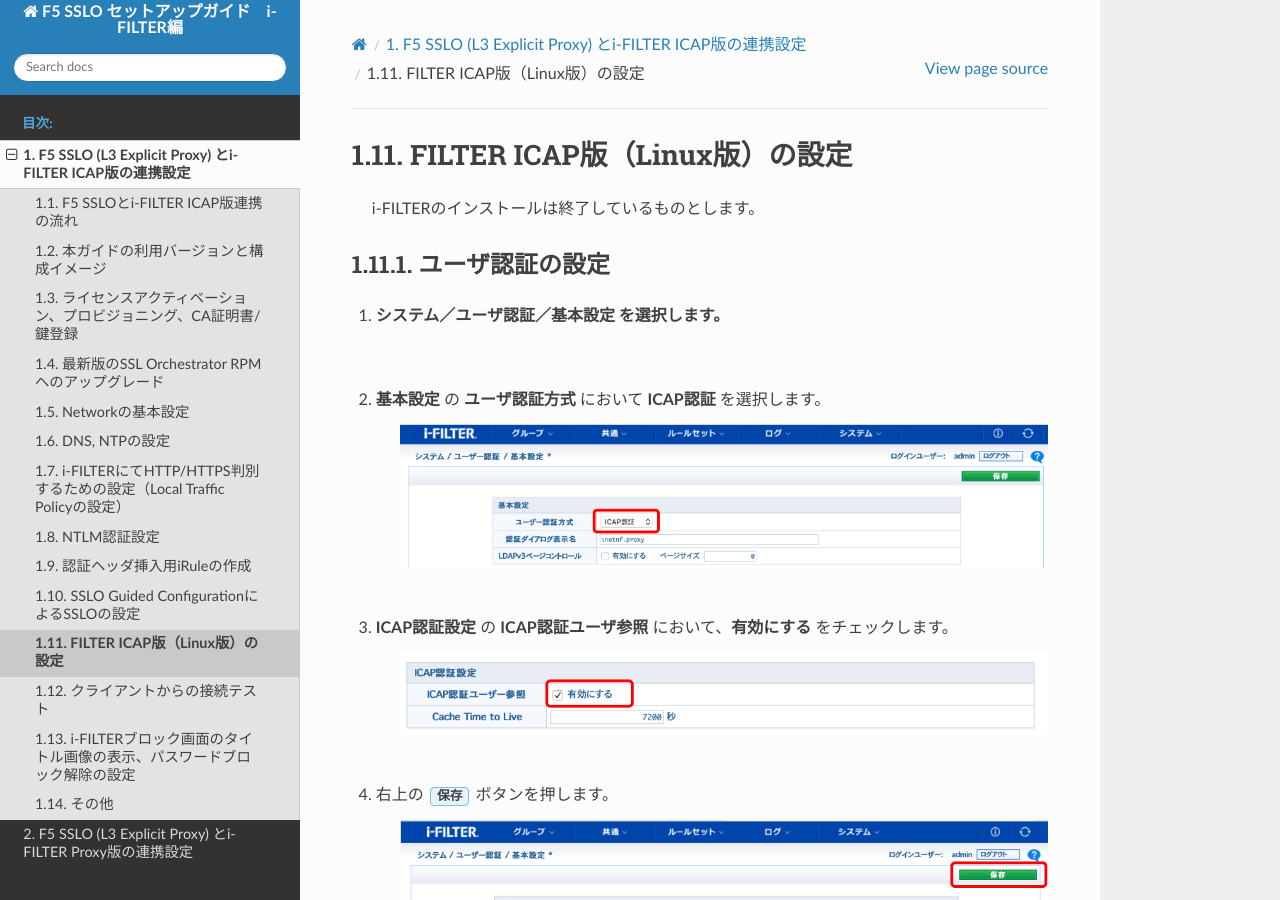
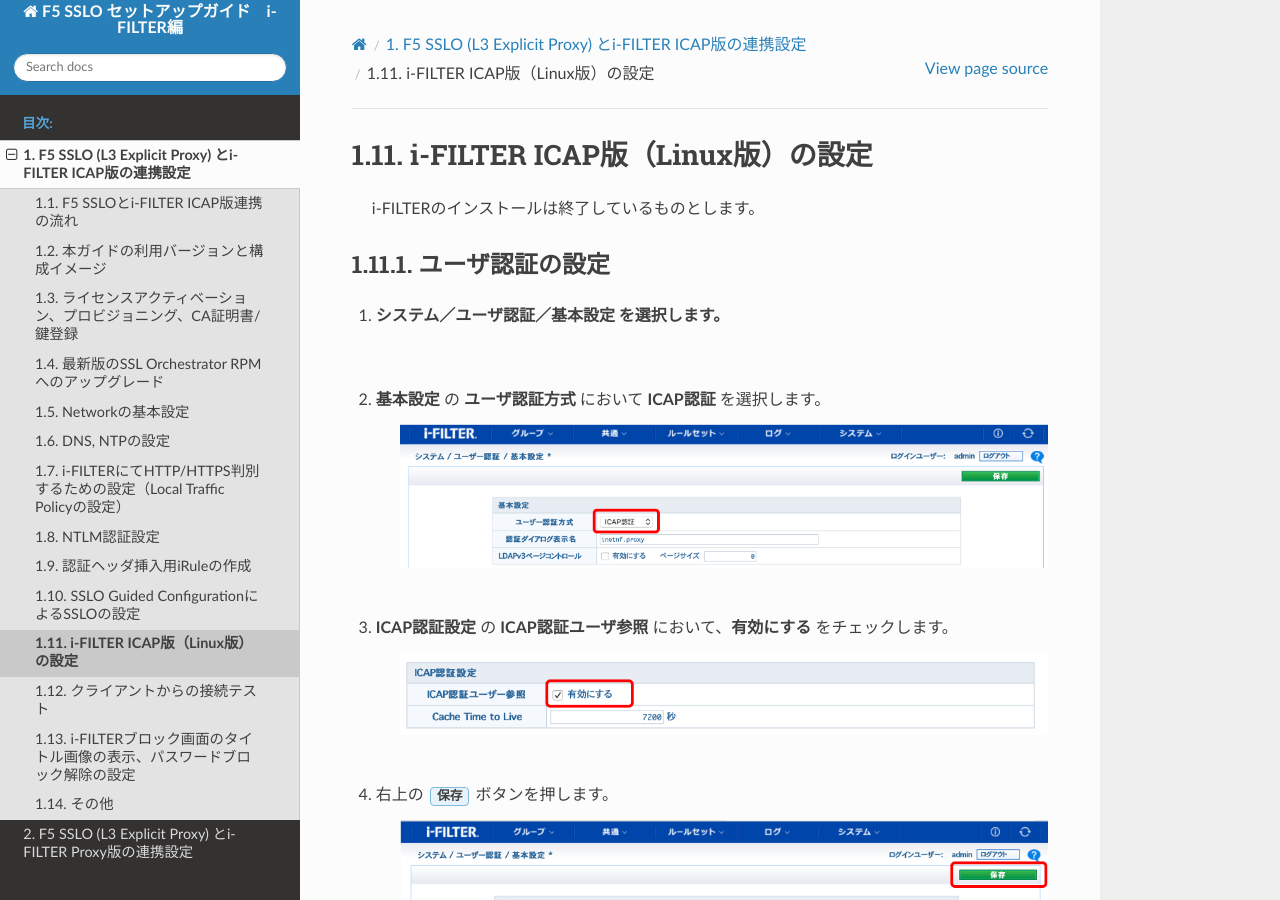
Before and after one commit to BeF5/f5j-sslo-iswf, a Sphinx documentation site: the page built from docs/content1/module11/module11.rst, in a window 1280 px wide and 900 px high. Built offline with Sphinx 7.4.7 and the Read the Docs theme 2.0.0, drawn with Linux system fonts in a browser that asks for light colours.

Commit message:
1.11の誤字

```diff
--- a/docs/content1/module11/module11.rst
+++ b/docs/content1/module11/module11.rst
@@ -1,4 +1,4 @@
-FILTER ICAP版（Linux版）の設定
+i-FILTER ICAP版（Linux版）の設定
 ======================================
 
 　 i-FILTERのインストールは終了しているものとします。
```
